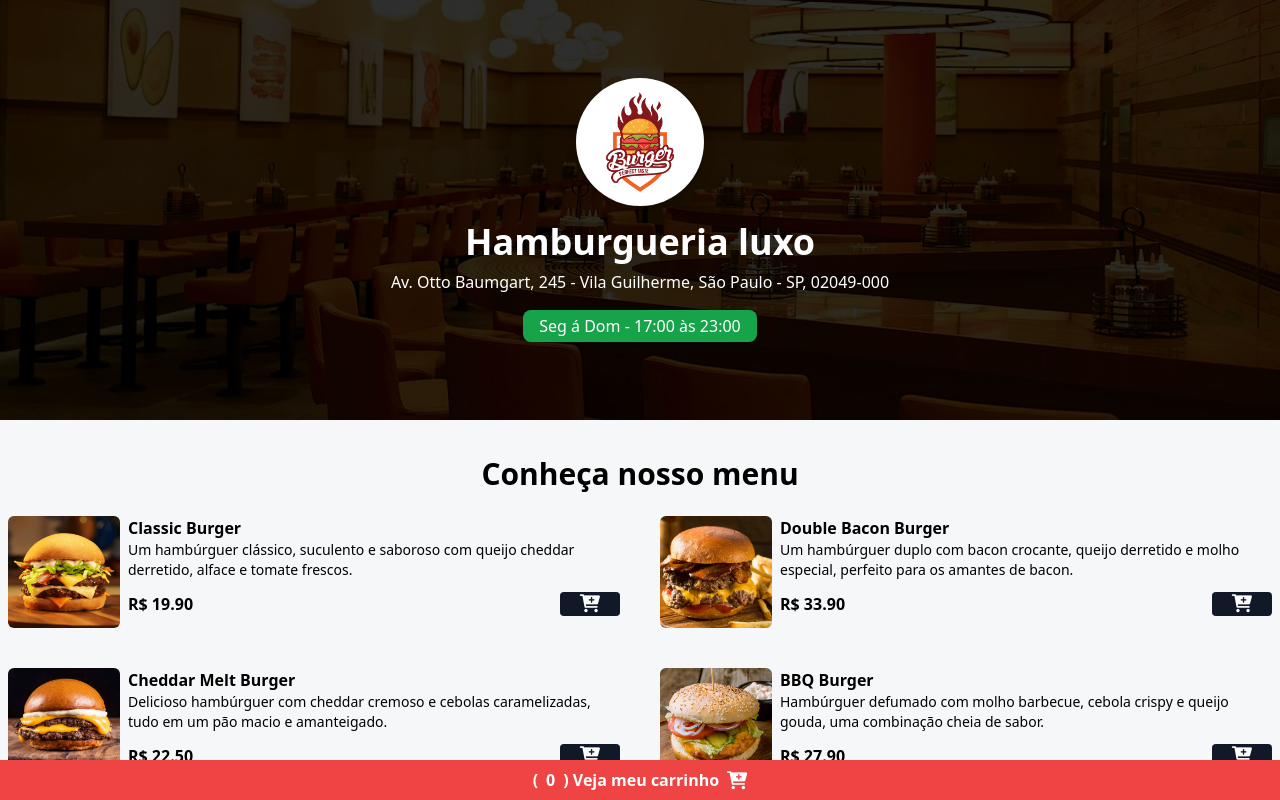
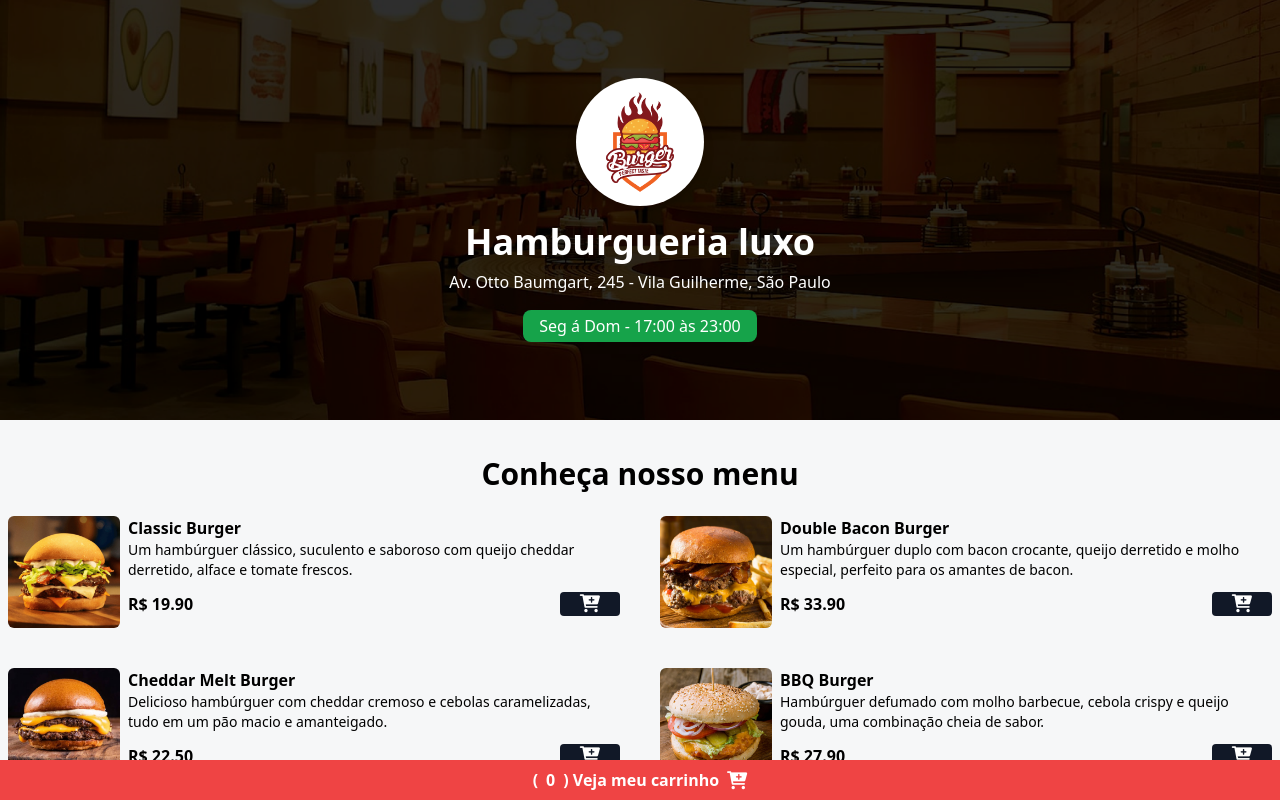
Before and after one commit to Matheus-Freitas0/hamburger-shop-page, a website: page index.html in a window 1280 px wide. Shown: the top 800 px of the page. Drawn offline with Linux system fonts and the light colour scheme.

Commit message:
Removed state postal code from address in index.html

```diff
--- a/index.html
+++ b/index.html
@@ -35,8 +35,8 @@
                 </h1>
 
                 <span class="text-white font-medium">Av. Otto Baumgart, 245 -
-                    Vila Guilherme, São Paulo - SP,
-                    02049-000</span>
+                    Vila Guilherme, São Paulo
+                    </span>
 
                 <div class="bg-green-600 px-4 py-1 rounded-lg mt-4"
                     id="data-span">
```
